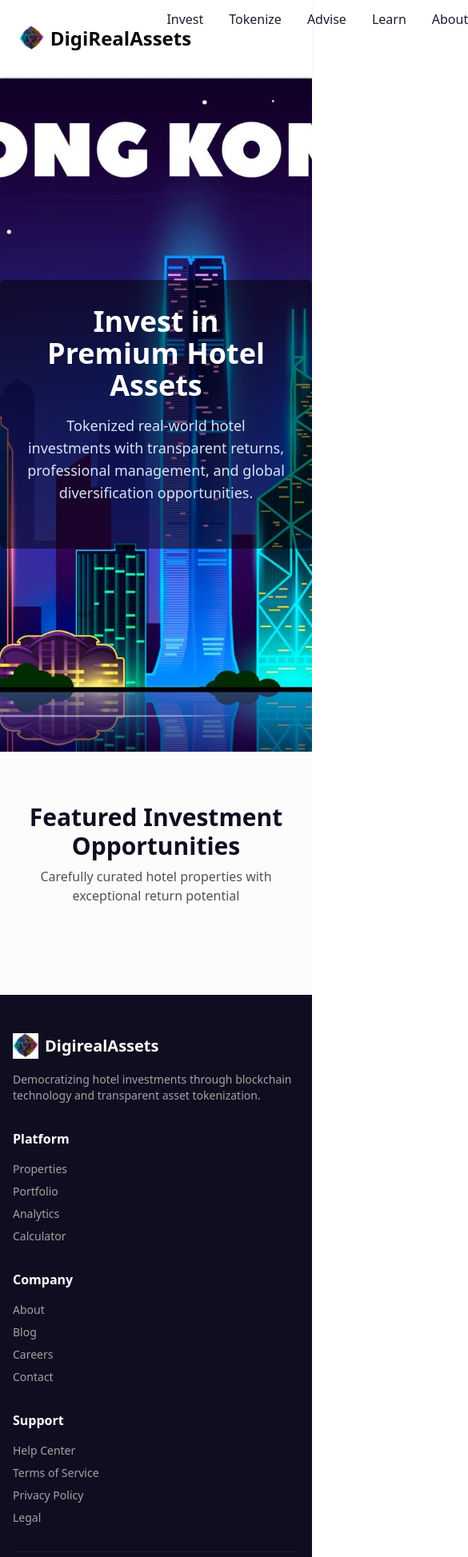
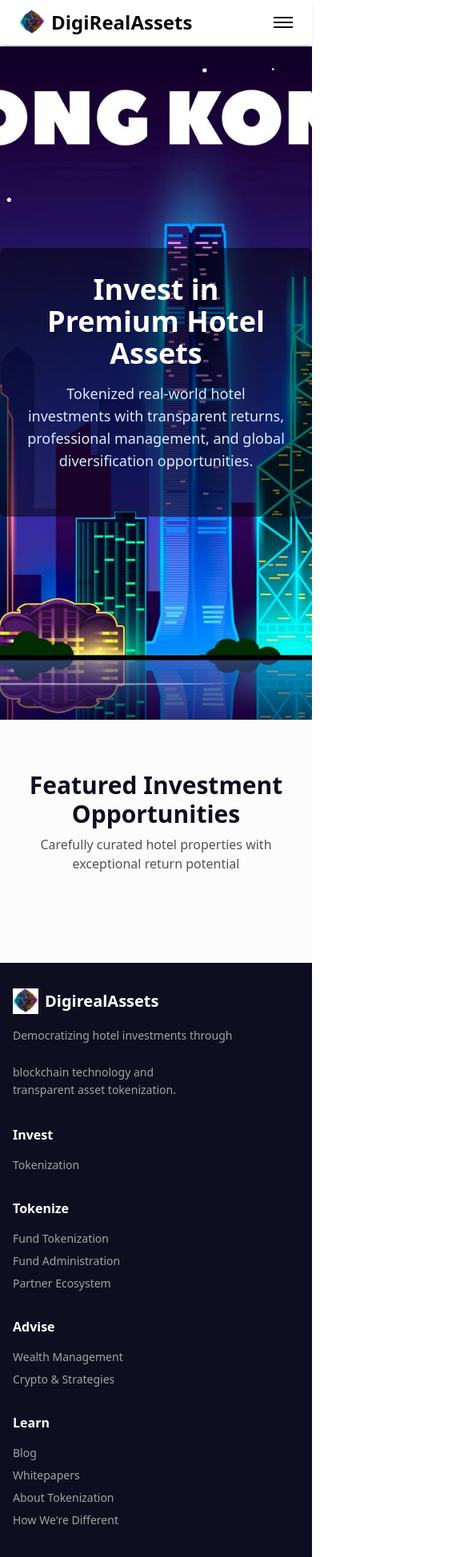
Before and after one commit to mahtias/HotelChainToken, a React (Vite) app in the folder frontend/: page / in a window 390 px wide. Shown: the top 1947 px of the page at 80% size, 585 px wide, since content can reach past the window. Built offline with nearby package versions, Linux system fonts and the light colour scheme.

Commit message:
update frontend to be responsive

```diff
--- a/frontend/src/components/layout/footer.tsx
+++ b/frontend/src/components/layout/footer.tsx
@@ -1,55 +1,208 @@
-//import { Building } from "lucide-react";
 import { Link } from "wouter";
+import { FaLinkedin,FaYoutube ,FaInstagram } from "react-icons/fa";
 
 export default function Footer() {
   return (
-    <footer className="bg-neutral-900 text-white py-12">
+    <footer className="bg-neutral-900 text-white py-8 sm:py-12">
       <div className="max-w-7xl mx-auto px-4 sm:px-6 lg:px-8">
-        <div className="grid grid-cols-1 md:grid-cols-4 gap-8">
-          <div>
+        {/* Flex container that wraps on smaller screens and arranges columns in grid on md+ */}
+        <div className="flex flex-wrap justify-start gap-x-6 gap-y-8 ">
+          {/* Logo and description */}
+          <div className="w-full md:w-auto">
             <div className="flex items-center mb-4">
-              <div className="logo-section" />
-               <img src="/assets/images/logo.png" alt="Logo" className="h-8 w-8 mr-2"/>
+              <img
+                src="/assets/images/logo.png"
+                alt="Logo"
+                className="h-8 w-8 mr-2"
+              />
               <span className="font-bold text-xl">DigirealAssets</span>
             </div>
-            <p className="text-neutral-400 text-sm">
-              Democratizing hotel investments through blockchain technology and transparent asset tokenization.
+            <p className="text-neutral-400 text-sm leading-relaxed">
+              Democratizing hotel investments through{" "}<br/>
+              <br className="md:hidden" />
+              blockchain technology and <br />transparent asset tokenization.
             </p>
           </div>
 
-          <div>
-            <h3 className="font-semibold mb-4">Platform</h3>
+          {/* Invest */}
+          <div className="w-1/2 sm:w-1/3 md:w-auto">
+            <h3 className="font-semibold mb-4">Invest</h3>
             <ul className="space-y-2 text-sm text-neutral-400">
-              <li><Link href="/properties" className="hover:text-white">Properties</Link></li>
-              <li><Link href="/portfolio" className="hover:text-white">Portfolio</Link></li>
-              <li><Link href="/analytics" className="hover:text-white">Analytics</Link></li>
-              <li><Link href="/calculator" className="hover:text-white">Calculator</Link></li>
+              <li>
+                <Link href="/properties" className="hover:text-white">
+                  Tokenization
+                </Link>
+              </li>
             </ul>
           </div>
 
-          <div>
-            <h3 className="font-semibold mb-4">Company</h3>
+          {/* Tokenize */}
+          <div className="w-1/2 sm:w-1/3 md:w-auto">
+            <h3 className="font-semibold mb-4">Tokenize</h3>
             <ul className="space-y-2 text-sm text-neutral-400">
-              <li><a href="#" className="hover:text-white">About</a></li>
-              <li><a href="#" className="hover:text-white">Blog</a></li>
-              <li><a href="#" className="hover:text-white">Careers</a></li>
-              <li><a href="#" className="hover:text-white">Contact</a></li>
+              <li>
+                <Link href="/tokenization" className="hover:text-white">
+                  Fund Tokenization
+                </Link>
+              </li>
+              <li>
+                <Link href="/administration" className="hover:text-white">
+                  Fund Administration
+                </Link>
+              </li>
+              <li>
+                <Link href="/ecosystem" className="hover:text-white">
+                  Partner Ecosystem
+                </Link>
+              </li>
             </ul>
           </div>
 
-          <div>
+          {/* Advise */}
+          <div className="w-1/2 sm:w-1/3 md:w-auto">
+            <h3 className="font-semibold mb-4">Advise</h3>
+            <ul className="space-y-2 text-sm text-neutral-400">
+              <li>
+                <Link href="/" className="hover:text-white">
+                  Wealth Management
+                </Link>
+              </li>
+              <li>
+                <Link href="/" className="hover:text-white">
+                  Crypto & Strategies
+                </Link>
+              </li>
+            </ul>
+          </div>
+
+          {/* Learn */}
+          <div className="w-1/2 sm:w-1/3 md:w-auto">
+            <h3 className="font-semibold mb-4">Learn</h3>
+            <ul className="space-y-2 text-sm text-neutral-400">
+              <li>
+                <Link href="/blog" className="hover:text-white">
+                  Blog
+                </Link>
+              </li>
+              <li>
+                <Link href="/whitepaper" className="hover:text-white">
+                  Whitepapers
+                </Link>
+              </li>
+              <li>
+                <Link href="/about-tokenization" className="hover:text-white">
+                  About Tokenization
+                </Link>
+              </li>
+              <li>
+                <Link href="/where-different" className="hover:text-white">
+                  How We're Different
+                </Link>
+              </li>
+            </ul>
+          </div>
+
+          {/* About */}
+          <div className="w-1/2 sm:w-1/3 md:w-auto">
+            <h3 className="font-semibold mb-4">About</h3>
+            <ul className="space-y-2 text-sm text-neutral-400">
+              <li>
+                <a href="#" className="hover:text-white">
+                  Our story
+                </a>
+              </li>
+              <li>
+                <a href="#" className="hover:text-white">
+                  Media Coverage
+                </a>
+              </li>
+              <li>
+                <a href="#" className="hover:text-white">
+                  Careers
+                </a>
+              </li>
+              <li>
+                <a href="#" className="hover:text-white">
+                  Contact
+                </a>
+              </li>
+            </ul>
+          </div>
+
+          {/* Support */}
+          <div className="w-1/2 sm:w-1/3 md:w-auto">
             <h3 className="font-semibold mb-4">Support</h3>
             <ul className="space-y-2 text-sm text-neutral-400">
-              <li><a href="#" className="hover:text-white">Help Center</a></li>
-              <li><a href="#" className="hover:text-white">Terms of Service</a></li>
-              <li><a href="#" className="hover:text-white">Privacy Policy</a></li>
-              <li><a href="#" className="hover:text-white">Legal</a></li>
+              <li>
+                <a href="#" className="hover:text-white">
+                  Help Center
+                </a>
+              </li>
+              <li>
+                <a href="#" className="hover:text-white">
+                  Terms of Service
+                </a>
+              </li>
+              <li>
+                <a href="#" className="hover:text-white">
+                  Privacy Policy
+                </a>
+              </li>
+              <li>
+                <a href="#" className="hover:text-white">
+                  Legal
+                </a>
+              </li>
             </ul>
           </div>
+          <div className="w-1/2 sm:w-1/3 md:w-auto">
+            <h3 className="font-semibold mb-4">
+              <a
+        href="#"
+        target="_blank"
+        rel="noopener noreferrer"
+        aria-label="LinkedIn"
+        className="hover:text-blue-700 transition-colors duration-300"
+      >
+        <FaLinkedin className="w-6 h-6" />
+      </a>
+
+               </h3>
+
+          </div>
+           <div className="w-1/2 sm:w-1/3 md:w-auto">
+                <h3 className="font-semibold mb-4"> <a
+        href="#"
+        target="_blank"
+        rel="noopener noreferrer"
+        aria-label="YouTube"
+        className="hover:text-red-600 transition-colors duration-300"
+      >
+        <FaYoutube className="w-6 h-6" />
+      </a>
+      </h3>
+               </div>
+
+               <div className="w-1/2 sm:w-1/3 md:w-auto">
+                <h3 className="font-semibold mb-4"> <a
+        href="#"
+        target="_blank"
+        rel="noopener noreferrer"
+        aria-label="YouTube"
+        className="hover:text-red-600 transition-colors duration-300"
+      >
+        <FaInstagram className="w-6 h-6" />
+      </a>
+      </h3>
+               </div>
         </div>
 
+        {/* Bottom text */}
         <div className="border-t border-neutral-800 mt-8 pt-8 text-center text-sm text-neutral-400">
-          <p>&copy; 2025 DigirealAssets. All rights reserved. | Platform licensed and regulated.</p>
+          <p>
+            &copy; 2025 DigirealAssets. All rights reserved. | Platform
+            licensed and regulated.
+          </p>
         </div>
       </div>
     </footer>
--- a/frontend/src/components/layout/navbar.tsx
+++ b/frontend/src/components/layout/navbar.tsx
@@ -1,40 +1,10 @@
+import { useState } from "react";
 import { Link } from "wouter";
-import { useState } from "react";
 
-
-export default function Navbar() {
-  const [hoveredMenu, setHoveredMenu] = useState<string | null>(null);
-  const [timeoutId, setTimeoutId] = useState<NodeJS.Timeout | null>(null);
-
-  const handleMouseEnter = (menu: string) => {
-    if (timeoutId) clearTimeout(timeoutId);
-    setHoveredMenu(menu);
-  };
-
-  const handleMouseLeave = () => {
-    const id = setTimeout(() => setHoveredMenu(null), 100); // 100ms delay
-    setTimeoutId(id);
-  };
-
-  return (
-    <nav className="bg-white shadow-md sticky top-0 z-50">
-      <div className="max-w-7xl mx-auto px-6 py-3 flex justify-between items-center">
-        {/* Logo */}
-        <Link href="/" className="flex items-center">
-          <img src="/assets/images/logo.png" alt="Logo" className="h-8 w-8 mr-2" />
-          <span className="text-2xl font-bold text-dark cursor-pointer">
-            DigiRealAssets
-          </span>
-        </Link>
-
-        {/* Menus */}
-        <ul className="flex space-x-8 text-neutral-800 font-medium">
-          {[
+const menus = [
   {
     label: "Invest",
-              items: [
-                { label: "Tokenized Real-World Assets", href: "/properties" },
-              ],
+    items: [{ label: "Tokenized Real-World Assets", href: "/properties" }],
   },
   {
     label: "Tokenize",
@@ -73,32 +43,71 @@ export default function Navbar() {
   {
     label: "Contact",
     items: [{ label: "Get in Touch", href: "/contact" }],
+  },
+];
 
-            },
-          ].map((menu) => (
+export default function Navbar() {
+  const [mobileMenuOpen, setMobileMenuOpen] = useState(false);
+  const [openDropdown, setOpenDropdown] = useState<string | null>(null);
+
+  // Toggle dropdown in mobile menu
+  const toggleDropdown = (label: string) => {
+    setOpenDropdown(openDropdown === label ? null : label);
+  };
+
+  return (
+    <nav className="bg-white shadow-md sticky top-0 z-50">
+      <div className="max-w-7xl mx-auto px-6 py-3 flex justify-between items-center">
+        {/* Logo */}
+        <Link href="/" className="flex items-center">
+          <img
+            src="/assets/images/logo.png"
+            alt="Logo"
+            className="h-8 w-8 mr-2"
+          />
+          <span className="text-2xl font-bold text-dark cursor-pointer">
+            DigiRealAssets
+          </span>
+        </Link>
+
+        {/* Hamburger button for mobile */}
+        <button
+          className="md:hidden flex items-center focus:outline-none"
+          onClick={() => setMobileMenuOpen(!mobileMenuOpen)}
+          aria-label="Toggle menu"
+        >
+          <div className="space-y-1">
+            <span
+              className={`block w-6 h-0.5 bg-black transition-transform duration-300 ${
+                mobileMenuOpen ? "rotate-45 translate-y-1.5" : ""
+              }`}
+            ></span>
+            <span
+              className={`block w-6 h-0.5 bg-black transition-opacity duration-300 ${
+                mobileMenuOpen ? "opacity-0" : "opacity-100"
+              }`}
+            ></span>
+            <span
+              className={`block w-6 h-0.5 bg-black transition-transform duration-300 ${
+                mobileMenuOpen ? "-rotate-45 -translate-y-1.5" : ""
+              }`}
+            ></span>
+          </div>
+        </button>
+
+        {/* Desktop Menu */}
+        <ul className="hidden md:flex space-x-8 text-neutral-800 font-medium">
+          {menus.map((menu) => (
             <li
               key={menu.label}
-              className="relative"
-              onMouseEnter={() => handleMouseEnter(menu.label)}
-              onMouseLeave={handleMouseLeave}
+              className="relative group cursor-pointer"
+              onMouseLeave={() => setOpenDropdown(null)}
+              onMouseEnter={() => setOpenDropdown(menu.label)}
             >
-              <span
-                className={`cursor-pointer transition-colors duration-200 ${
-                  hoveredMenu === menu.label ? "text-black" : "hover:text-black"
-                }`}
-              >
-                {menu.label}
-              </span>
-
+              <span className="hover:text-black">{menu.label}</span>
               {/* Dropdown */}
-              <ul
-                className={`absolute left-0 mt-2 bg-white border rounded-lg shadow-lg py-2 w-56 transition-all duration-300 ease-out transform
-                ${
-                  hoveredMenu === menu.label
-                    ? "opacity-100 translate-y-0 visible"
-                    : "opacity-0 -translate-y-2 invisible"
-                }`}
-              >
+              {openDropdown === menu.label && (
+                <ul className="absolute left-0 mt-2 bg-white border rounded-lg shadow-lg py-2 w-56 z-50">
                   {menu.items.map((item) => (
                     <li key={item.href}>
                       <Link href={item.href}>
@@ -109,12 +118,11 @@ export default function Navbar() {
                     </li>
                   ))}
                 </ul>
+              )}
             </li>
           ))}
-
-          {/* Auth Links */}
+          {/* Auth links */}
           <li>
-            |  &nbsp;
             <Link href="/signup">
               <span className="hover:text-black transition-colors duration-200">
                 Sign Up
@@ -130,6 +138,66 @@ export default function Navbar() {
           </li>
         </ul>
       </div>
+
+      {/* Mobile Menu */}
+      <div
+        className={`md:hidden bg-white border-t border-gray-200 ${
+          mobileMenuOpen ? "block" : "hidden"
+        }`}
+      >
+        <ul className="flex flex-col px-4 py-3 space-y-1 font-medium text-neutral-800">
+          {menus.map((menu) => (
+            <li key={menu.label}>
+              <button
+                className="w-full flex justify-between items-center py-2 hover:text-black focus:outline-none"
+                onClick={() => toggleDropdown(menu.label)}
+                aria-expanded={openDropdown === menu.label}
+              >
+                {menu.label}
+                <svg
+                  className={`w-4 h-4 ml-2 transition-transform ${
+                    openDropdown === menu.label ? "rotate-180" : "rotate-0"
+                  }`}
+                  fill="none"
+                  stroke="currentColor"
+                  strokeWidth="2"
+                  viewBox="0 0 24 24"
+                >
+                  <path
+                    strokeLinecap="round"
+                    strokeLinejoin="round"
+                    d="M19 9l-7 7-7-7"
+                  />
+                </svg>
+              </button>
+              {openDropdown === menu.label && (
+                <ul className="pl-4 mt-1 border-l border-gray-300">
+                  {menu.items.map((item) => (
+                    <li key={item.href}>
+                      <Link href={item.href}>
+                        <span className="block py-1 hover:text-black">
+                          {item.label}
+                        </span>
+                      </Link>
+                    </li>
+                  ))}
+                </ul>
+              )}
+            </li>
+          ))}
+          {/* Auth links mobile */}
+          <li>
+            <Link href="/signup">
+              <span className="block py-2 hover:text-black">Sign Up</span>
+            </Link>
+          </li>
+          <li>
+            <Link href="/login">
+              <span className="block py-2 hover:text-black">Login</span>
+            </Link>
+          </li>
+        </ul>
+      </div>
     </nav>
   );
 }
```
Also changed, not shown: 1 other file (tests, documents, lock files or other folders). Lines whose indentation alone changed are shown as unchanged.
